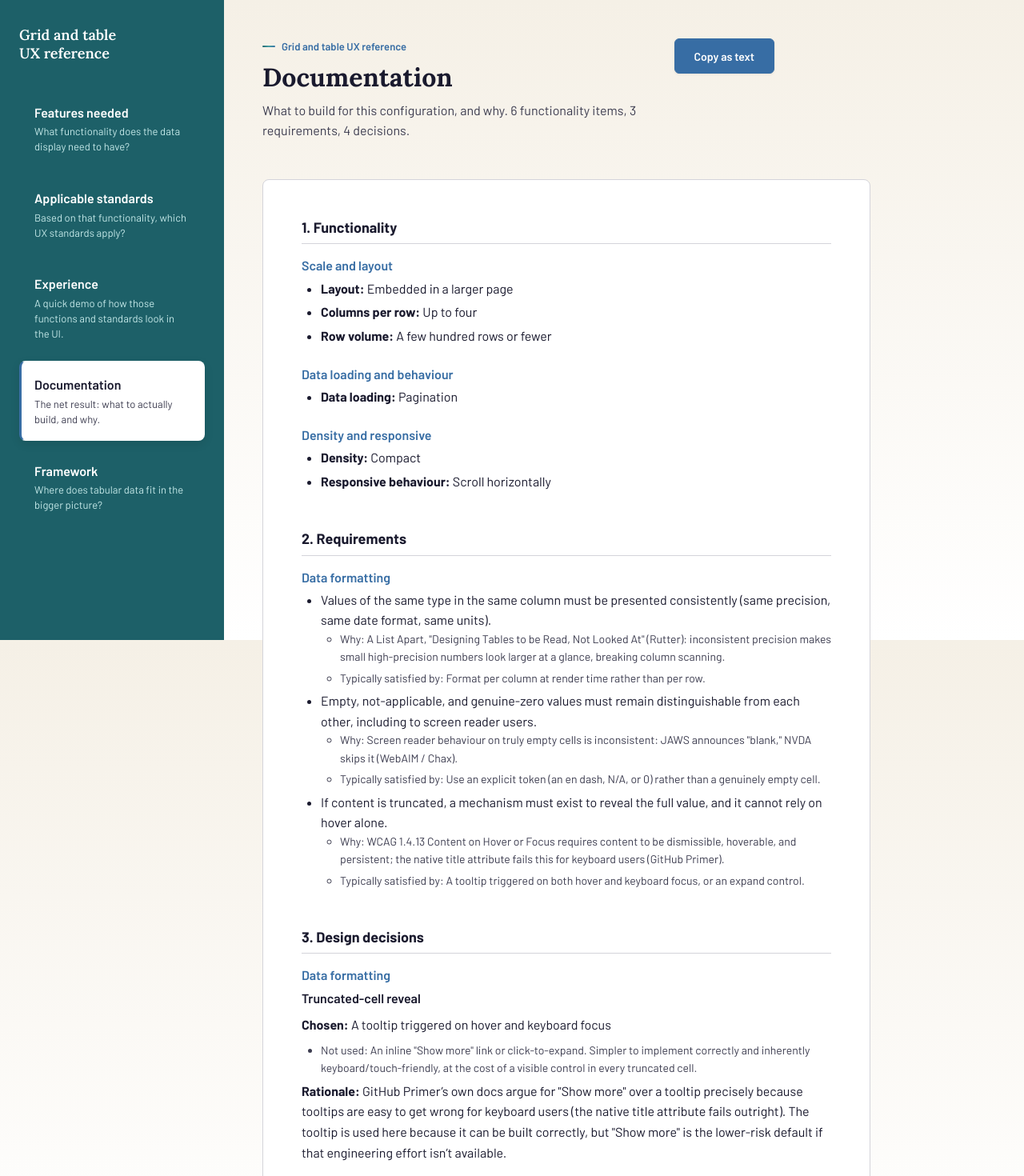
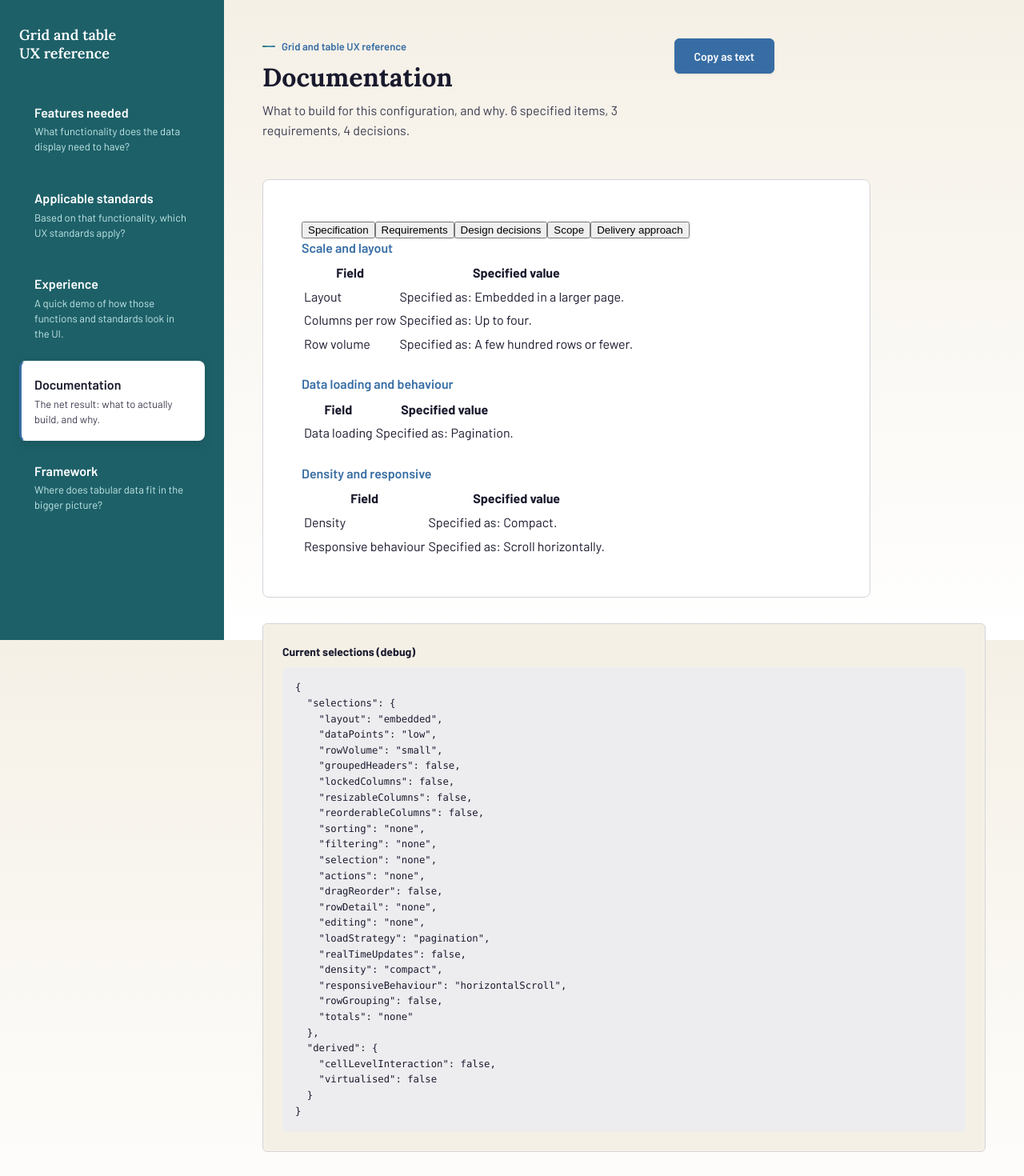
Before and after one commit to puneetsyaloutlook/grabledesigner, a React (Vite) app: page /documentation in a window 1280 px wide. Shown: the top 1470 px of the page at 80% size. Built offline with nearby package versions, Linux system fonts and the light colour scheme.

Commit message:
Add files via upload

```diff
--- a/src/pages/Documentation.jsx
+++ b/src/pages/Documentation.jsx
@@ -5,22 +5,33 @@ import { selectionSchema, computeDerivedFlags } from '../lib/selectionSchema';
 import { applicableStandards } from '../lib/standards';
 import { applicableDecisions } from '../lib/decisions';
 
+const TABS = [
+  { id: 'specification', label: 'Specification' },
+  { id: 'requirements', label: 'Requirements' },
+  { id: 'decisions', label: 'Design decisions' },
+  { id: 'scope', label: 'Scope' },
+  { id: 'delivery', label: 'Delivery approach' },
+];
+
+// Every row in every table is a { name, description } pair, one shape used
+// throughout the page rather than a different structure per section.
+
 function summariseSelections(selections) {
   const items = [];
   selectionSchema.forEach((group) => {
-    const groupItems = [];
+    const rows = [];
     group.fields.forEach((field) => {
       const value = selections[field.key];
       if (field.type === 'boolean') {
-        if (value) groupItems.push({ label: field.docLabel, value: field.docDescription });
+        if (value) rows.push({ name: field.docLabel, description: field.docDescription });
         return;
       }
       const chosen = field.options.find((o) => o.value === value);
       if (chosen && value !== 'none') {
-        groupItems.push({ label: field.docLabel, value: chosen.label });
+        rows.push({ name: field.docLabel, description: `Specified as: ${chosen.label}.` });
       }
     });
-    if (groupItems.length > 0) items.push({ group: group.group, items: groupItems });
+    if (rows.length > 0) items.push({ group: group.group, rows });
   });
   return items;
 }
@@ -33,47 +44,65 @@ function groupByCategory(list) {
   return byCategory;
 }
 
-function buildPlainText(selections, summary, requirementsByCategory, decisionsByCategory, scopeText, deliveryText) {
+function describeRequirement(entry) {
+  return `${entry.why} Typically satisfied by: ${entry.typical}`;
+}
+
+function describeDecision(entry) {
+  const chosen = entry.options.filter((o) => o.chosen).map((o) => o.label).join('; ');
+  const rejected = entry.options.filter((o) => !o.chosen);
+  const rejectedText = rejected.length > 0
+    ? ' Not used: ' + rejected.map((r) => `${r.label} (${r.note})`).join(' ')
+    : '';
+  return `Chosen: ${chosen}.${rejectedText} ${entry.tradeoff}`;
+}
+
+function DocTable({ columnLabels, rows }) {
+  return (
+    <table className="doc-table">
+      <thead>
+        <tr>
+          <th scope="col">{columnLabels[0]}</th>
+          <th scope="col">{columnLabels[1]}</th>
+        </tr>
+      </thead>
+      <tbody>
+        {rows.map((row, i) => (
+          <tr key={i}>
+            <td>{row.name}</td>
+            <td>{row.description}</td>
+          </tr>
+        ))}
+      </tbody>
+    </table>
+  );
+}
+
+function buildPlainText(specification, requirementsByCategory, decisionsByCategory, scopeText, deliveryText) {
   const lines = [];
   lines.push('DOCUMENTATION');
-  lines.push('');
-  lines.push('Functionality');
-  summary.forEach(({ group, items }) => {
-    lines.push('');
-    lines.push(group);
-    items.forEach((i) => lines.push(`- ${i.label}: ${i.value}`));
+
+  lines.push('', 'Specification');
+  specification.forEach(({ group, rows }) => {
+    lines.push('', group);
+    rows.forEach((r) => lines.push(`- ${r.name}: ${r.description}`));
   });
-  lines.push('');
-  lines.push('Requirements');
+
+  lines.push('', 'Requirements');
   Object.entries(requirementsByCategory).forEach(([category, entries]) => {
-    lines.push('');
-    lines.push(category);
-    entries.forEach((e) => {
-      lines.push(`- ${e.requirement}`);
-      lines.push(`  Why: ${e.why}`);
-      lines.push(`  Typically satisfied by: ${e.typical}`);
+    lines.push('', category);
+    entries.forEach((e) => lines.push(`- ${e.requirement}: ${describeRequirement(e)}`));
   });
+
+  lines.push('', 'Design decisions');
+  Object.entries(decisionsByCategory).forEach(([category, entries]) => {
+    lines.push('', category);
+    entries.forEach((d) => lines.push(`- ${d.title}: ${describeDecision(d)}`));
   });
-  lines.push('');
-  lines.push('Design decisions');
-  Object.entries(decisionsByCategory).forEach(([category, entries]) => {
-    lines.push('');
-    lines.push(category);
-    entries.forEach((d) => {
-      lines.push(`${d.title}`);
-      const chosen = d.options.filter((o) => o.chosen).map((o) => o.label).join('; ');
-      const rejected = d.options.filter((o) => !o.chosen);
-      lines.push(`  Chosen: ${chosen}`);
-      rejected.forEach((r) => lines.push(`  Not used: ${r.label}. ${r.note}`));
-      lines.push(`  Rationale: ${d.tradeoff}`);
-    });
-  });
-  lines.push('');
-  lines.push('Scope');
-  lines.push(scopeText);
-  lines.push('');
-  lines.push('Delivery approach');
-  lines.push(deliveryText);
+
+  lines.push('', 'Scope', scopeText);
+  lines.push('', 'Delivery approach', deliveryText);
+
   return lines.join('\n');
 }
 
@@ -83,10 +112,11 @@ export default function Documentation() {
   const derived = computeDerivedFlags(selections);
   const requirements = applicableStandards(selections, derived);
   const decisions = applicableDecisions(selections, derived);
-  const summary = summariseSelections(selections);
+  const specification = summariseSelections(selections);
   const requirementsByCategory = groupByCategory(requirements);
   const decisionsByCategory = groupByCategory(decisions);
   const [copied, setCopied] = useState(false);
+  const [activeTab, setActiveTab] = useState('specification');
 
   const totalComplexity = requirements.length + decisions.length;
   const scopeText = 'Grid and table work sits at the "put it in a table" and "visualise the table" stages of the analytics product journey, the display layer underneath insights, actions, predictions and automation. See the Framework page for the full seven-stage picture.';
@@ -95,7 +125,7 @@ export default function Documentation() {
     : `This configuration carries ${totalComplexity} standards and decisions combined, a contained amount. Incremental and single-release delivery are both reasonable here. The choice is a team preference, not a risk-driven one.`;
 
   function handleCopy() {
-    const text = buildPlainText(selections, summary, requirementsByCategory, decisionsByCategory, scopeText, deliveryText);
+    const text = buildPlainText(specification, requirementsByCategory, decisionsByCategory, scopeText, deliveryText);
     navigator.clipboard.writeText(text).then(() => {
       setCopied(true);
       setTimeout(() => setCopied(false), 2000);
@@ -109,7 +139,7 @@ export default function Documentation() {
           <p className="eyebrow">Grid and table UX reference</p>
           <h1>Documentation</h1>
           <p className="intro-copy" style={{ marginBottom: 0 }}>
-            What to build for this configuration, and why. {summary.reduce((n, g) => n + g.items.length, 0)} functionality items,{' '}
+            What to build for this configuration, and why. {specification.reduce((n, g) => n + g.rows.length, 0)} specified items,{' '}
             {requirements.length} requirements, {decisions.length} decisions.
           </p>
         </div>
@@ -119,86 +149,81 @@ export default function Documentation() {
       </div>
 
       <div className="doc-sheet">
+        <div className="doc-tabs">
+          {TABS.map((tab) => (
+            <button
+              key={tab.id}
+              type="button"
+              className={`doc-tab${activeTab === tab.id ? ' doc-tab-active' : ''}`}
+              onClick={() => setActiveTab(tab.id)}
+            >
+              {tab.label}
+            </button>
+          ))}
+        </div>
+
+        {activeTab === 'specification' && (
           <section>
-          <h2>1. Functionality</h2>
-          {summary.length === 0 ? (
-            <p>Nothing selected yet. Go to Features needed to start.</p>
+            {specification.length === 0 ? (
+              <p>Nothing specified yet. Go to Features needed to start.</p>
             ) : (
-            summary.map(({ group, items }) => (
+              specification.map(({ group, rows }) => (
                 <div key={group} className="doc-group">
                   <h3>{group}</h3>
-                <ul>
-                  {items.map((item, i) => (
-                    <li key={i}><strong>{item.label}:</strong> {item.value}</li>
-                  ))}
-                </ul>
+                  <DocTable columnLabels={['Field', 'Specified value']} rows={rows} />
                 </div>
               ))
             )}
           </section>
+        )}
 
+        {activeTab === 'requirements' && (
           <section>
-          <h2>2. Requirements</h2>
             {requirements.length === 0 ? (
               <p>No requirements beyond the baseline data-formatting rules.</p>
             ) : (
               Object.entries(requirementsByCategory).map(([category, entries]) => (
                 <div key={category} className="doc-group">
                   <h3>{category}</h3>
-                <ul>
-                  {entries.map((entry) => (
-                    <li key={entry.id}>
-                      {entry.requirement}
-                      <ul className="doc-sublist">
-                        <li>Why: {entry.why}</li>
-                        <li>Typically satisfied by: {entry.typical}</li>
-                      </ul>
-                    </li>
-                  ))}
-                </ul>
+                  <DocTable
+                    columnLabels={['Requirement', 'Description']}
+                    rows={entries.map((e) => ({ name: e.requirement, description: describeRequirement(e) }))}
+                  />
                 </div>
               ))
             )}
           </section>
+        )}
 
+        {activeTab === 'decisions' && (
           <section>
-          <h2>3. Design decisions</h2>
             {decisions.length === 0 ? (
               <p>No decision points apply to this configuration.</p>
             ) : (
               Object.entries(decisionsByCategory).map(([category, entries]) => (
                 <div key={category} className="doc-group">
                   <h3>{category}</h3>
-                {entries.map((entry) => {
-                  const chosen = entry.options.filter((o) => o.chosen);
-                  const rejected = entry.options.filter((o) => !o.chosen);
-                  return (
-                    <div key={entry.id} className="doc-decision">
-                      <p className="doc-decision-title">{entry.title}</p>
-                      <p><strong>Chosen:</strong> {chosen.map((o) => o.label).join('; ')}</p>
-                      {rejected.length > 0 && (
-                        <ul className="doc-sublist">
-                          {rejected.map((r, i) => <li key={i}>Not used: {r.label}. {r.note}</li>)}
-                        </ul>
-                      )}
-                      <p><strong>Rationale:</strong> {entry.tradeoff}</p>
-                    </div>
-                  );
-                })}
+                  <DocTable
+                    columnLabels={['Decision', 'Description']}
+                    rows={entries.map((d) => ({ name: d.title, description: describeDecision(d) }))}
+                  />
                 </div>
               ))
             )}
           </section>
+        )}
 
+        {activeTab === 'scope' && (
           <section>
-          <h2>4. Scope</h2>
             <p>{scopeText}</p>
           </section>
+        )}
 
+        {activeTab === 'delivery' && (
           <section>
-          <h2>5. Delivery approach</h2>
             <p>{deliveryText}</p>
           </section>
+        )}
       </div>
 
       <div className="debug-panel">
```
Lines whose indentation alone changed are shown as unchanged.
